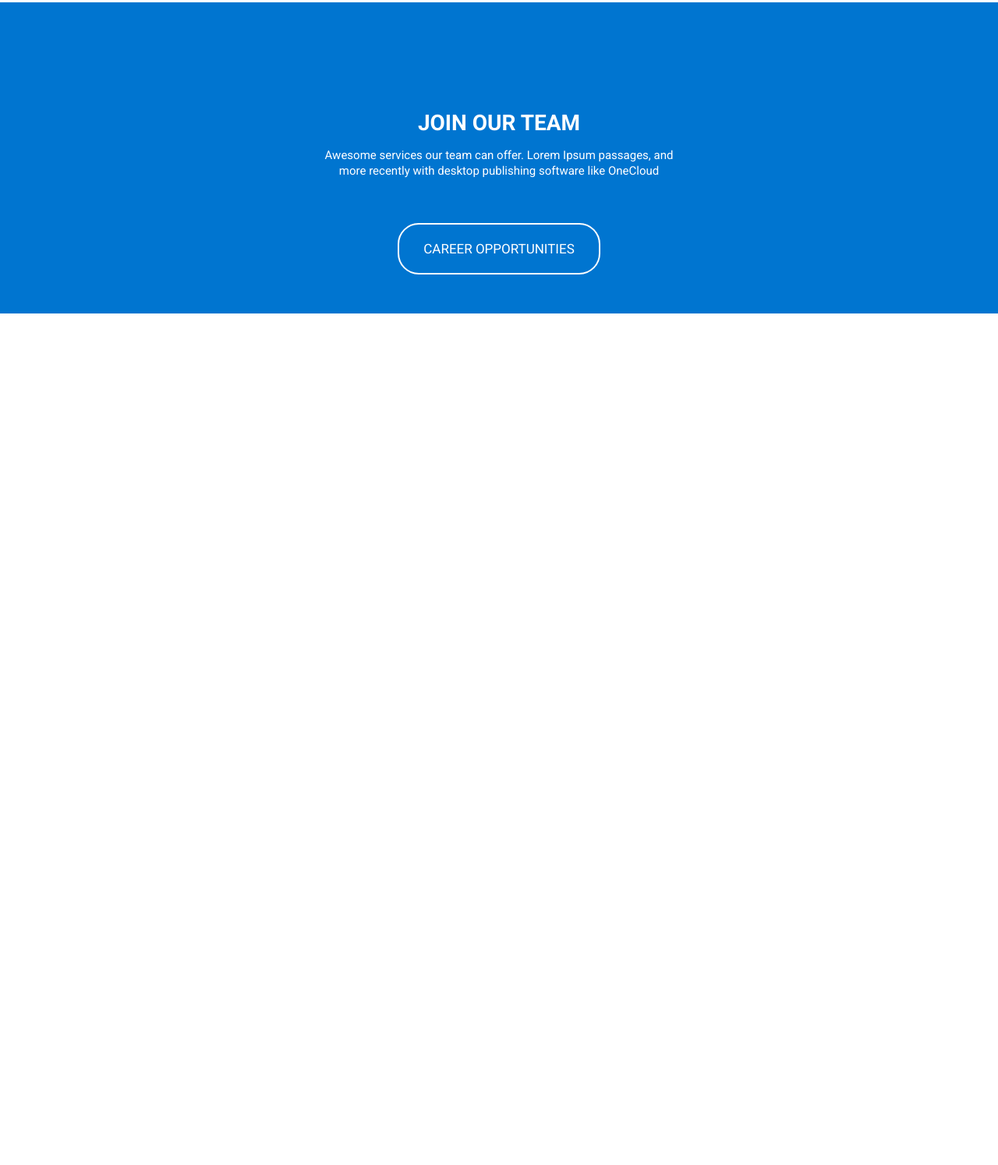
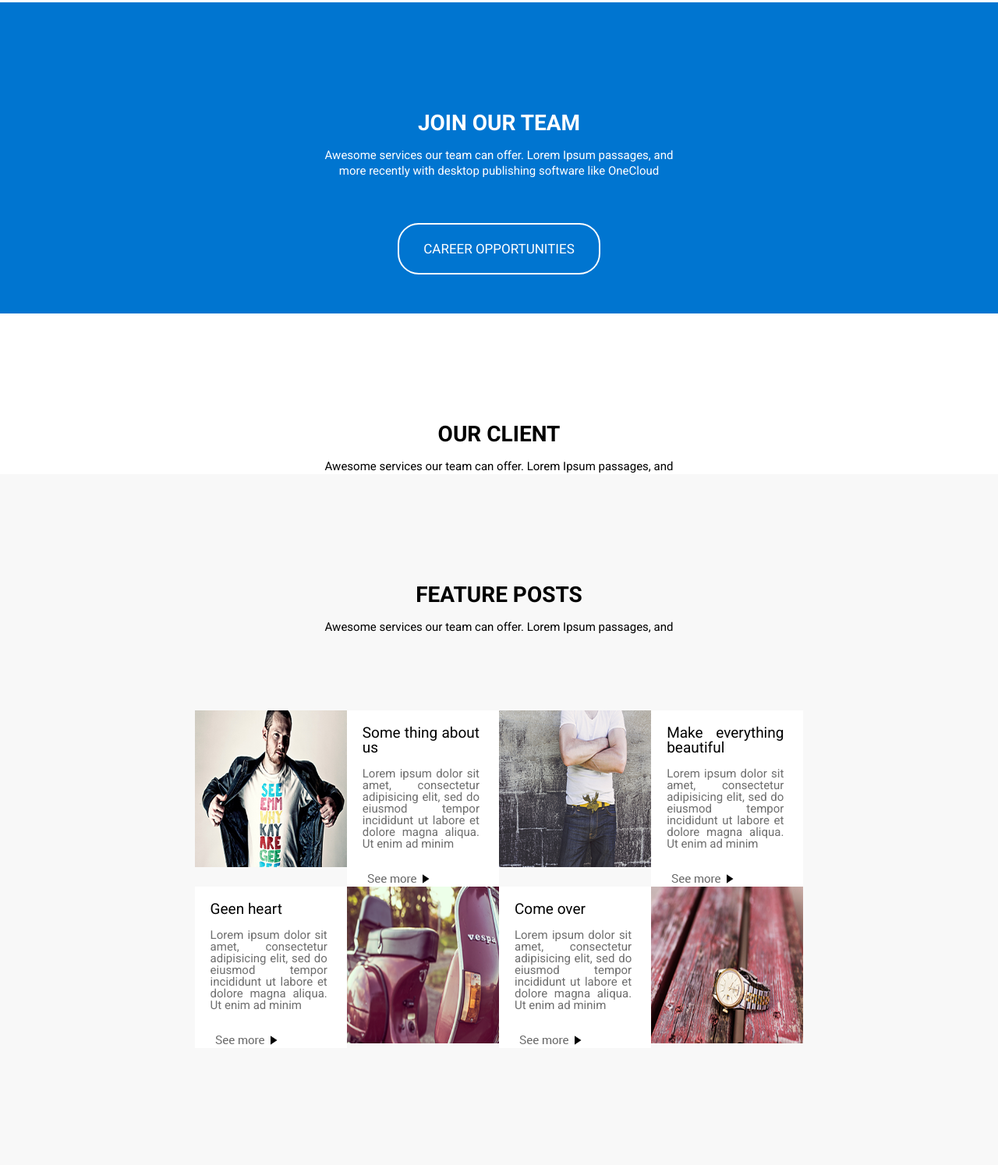
Before and after one commit to iravakilova/OneCloud, a website: page app/html/index.html in a window 1280 px wide. Shown: the part 4899-6393 px from the top of the page at 78% size. Before the commit the page ends 5301 px from the top, so only its background shows below. Drawn offline with nearby package versions, Linux system fonts and the light colour scheme.

Commit message:
feature include

```diff
--- a/app/css/st.css
+++ b/app/css/st.css
@@ -429,3 +429,53 @@
 }
 
 /* feature */
+
+.feature{
+    width: 100%;
+    max-width: 1925px;
+    margin: 0 auto;
+
+}
+
+
+.feature .feature__second{
+    background-color: #f8f8f8;
+}
+.feature__second .feature__grid{
+    padding: 97px 0 150px;
+    width: 61%;
+    max-width: 1170px;
+    margin: 0 auto;
+    display: grid;
+    grid-template-columns: 1fr 1fr 1fr 1fr;
+    grid-template-rows: 1fr;
+}
+.features__img{
+    width: 100%;
+    max-width: 292px;
+    height: 201px;
+}
+.feature__grid .feature__descr{
+    background-color: #ffff;
+    padding: 19px 25px 0px 20px;
+    font-family: 'Roboto';
+    font-weight: 400;
+    text-align: justify;
+    word-wrap: break-word;
+}
+.feature__grid .feature__descr h4{
+    color: #000000;
+    font-size: 19px;
+    padding-bottom: 17px;
+}
+.feature__grid .feature__descr p{
+    color: #6e6e6e;
+    font-size: 15px;
+    padding-bottom: 30px;
+}
+.feature__grid .feature__descr button{
+    display: block;
+    cursor: pointer;
+    border: none;
+    background: transparent;
+}
--- a/app/html/index.html
+++ b/app/html/index.html
@@ -254,6 +254,50 @@
 
     <!-- feature  -->
 
+    <section class="feature">
+        <div class="fetire__first">
+            <h3 class="title-black">OUR CLIENT</h3>
+            <p class="article-black">Awesome services our team can offer. Lorem Ipsum passages, and </br>
+
+
+
+
+
+
+        </div>
+        <div class="feature__second">
+            <h3 class="title-black">FEATURE POSTS</h3>
+            <p class="article-black">Awesome services our team can offer. Lorem Ipsum passages, and </br>
+            <div class="feature__grid">
+                <img src="../img/feature-1.png" alt="" class="features__img" >
+                <div class="feature__descr">
+                    <h4>Some thing about us</h4>
+                    <p>Lorem ipsum dolor sit amet, consectetur adipisicing elit, sed do eiusmod tempor incididunt ut labore et dolore magna aliqua. Ut enim ad minim </p>
+                    <button><img src="../img/features-button.png" alt=""> </button>
+                </div>
+                <img src="../img/feature-2.png" alt="" class="features__img" >
+                <div class="feature__descr">
+                    <h4>Make everything beautiful</h4>
+                    <p>Lorem ipsum dolor sit amet, consectetur adipisicing elit, sed do eiusmod tempor incididunt ut labore et dolore magna aliqua. Ut enim ad minim </p>
+                    <button><img src="../img/features-button.png" alt=""> </button>
+                </div>
+                <div class="feature__descr">
+                    <h4>Geen heart</h4>
+                    <p>Lorem ipsum dolor sit amet, consectetur adipisicing elit, sed do eiusmod tempor incididunt ut labore et dolore magna aliqua. Ut enim ad minim </p>
+                    <button><img src="../img/features-button.png" alt=""> </button>
+                </div>
+                <img src="../img/feature-3.png" alt="" class="features__img" >
+                <div class="feature__descr">
+                    <h4>Come over</h4>
+                    <p>Lorem ipsum dolor sit amet, consectetur adipisicing elit, sed do eiusmod tempor incididunt ut labore et dolore magna aliqua. Ut enim ad minim </p>
+                    <button><img src="../img/features-button.png" alt=""> </button>
+                </div>
+                <img src="../img/feature-4.png" alt="" class="features__img" >
+            </div>
+        </div>
+    </section>
+
+
 
     <!-- feedback  -->
     <!-- footer  -->
```
Also changed, not shown: app/index.html (+44 -0 lines), app/img/feature-1.png (added), app/img/feature-2.png (added), app/img/feature-3.png (added), app/img/feature-4.png (added), app/img/features-button.png (added).
